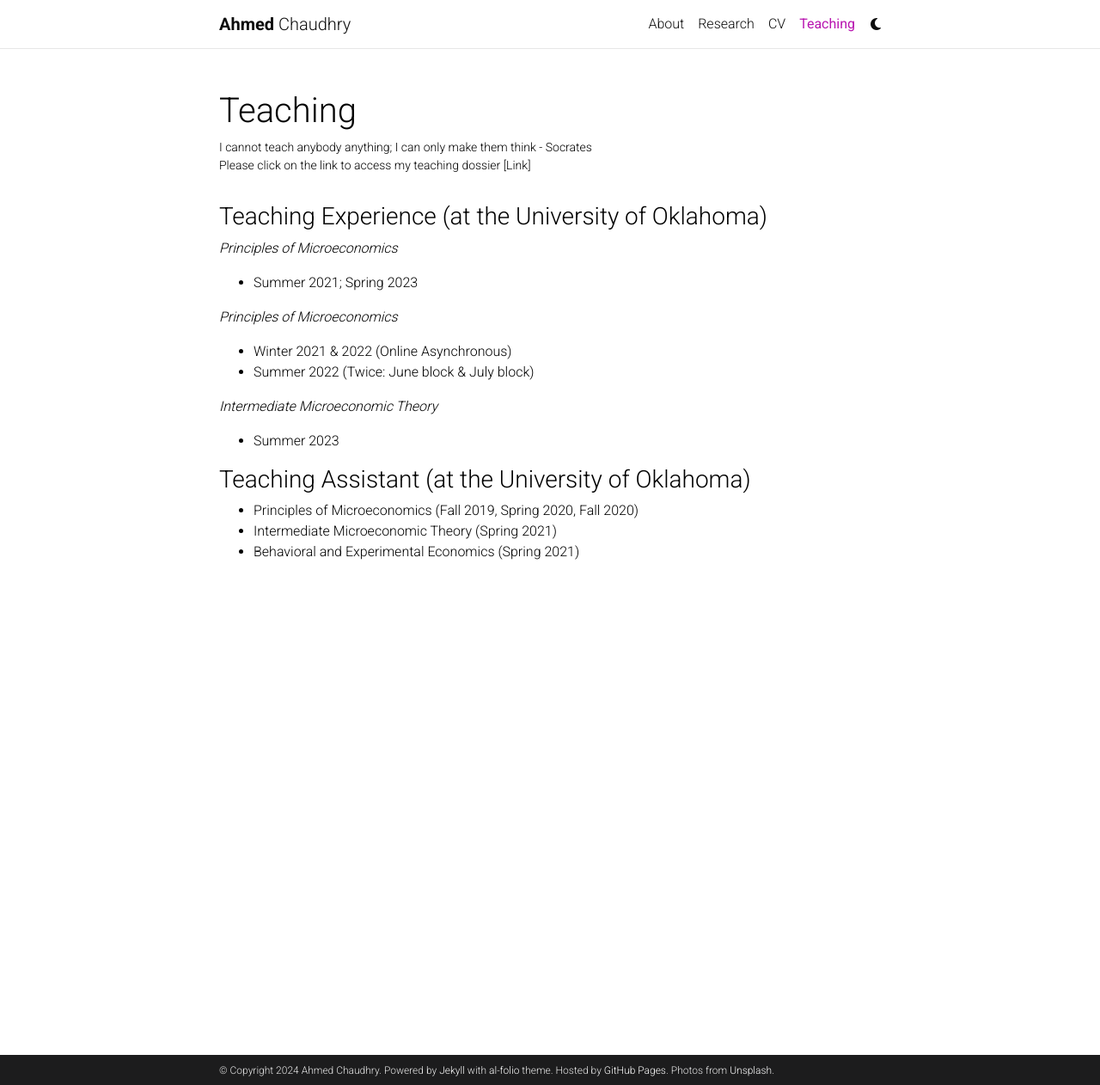
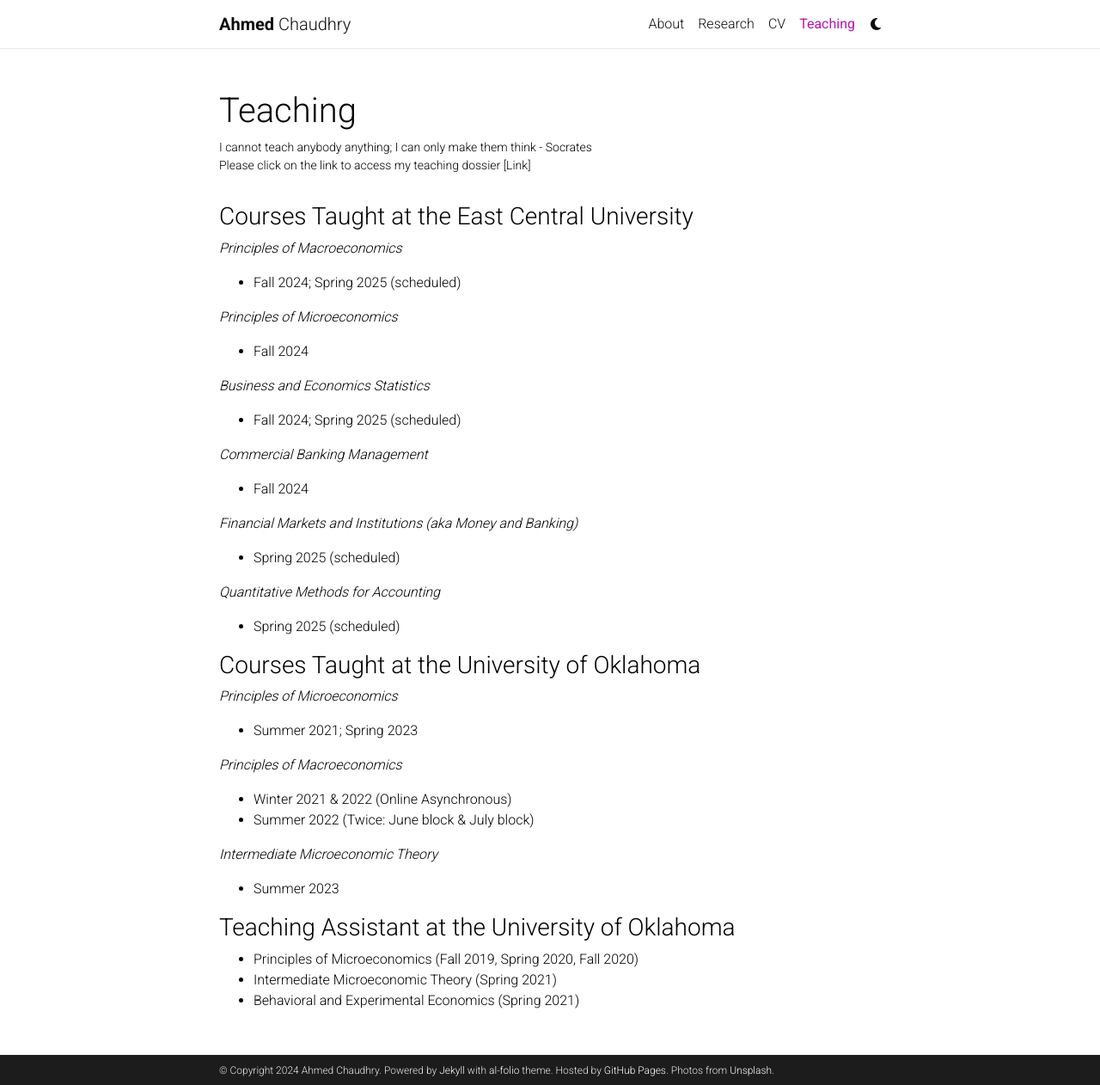
Before and after one commit to ahmedchaudhryy/ahmedchaudhryy.github.io, a Jekyll site: the page built from _pages/teaching.md, in a window 1280 px wide and 1262 px high. Shown: the whole window at 86% size. Built offline with Jekyll 4.4.1, drawn with Linux system fonts in a browser that asks for light colours; comment, search, counter and statistics services are not loaded; a style sheet for code colours, icons or effects is not loaded.

Commit message:
Update teaching.md

```diff
--- a/_pages/teaching.md
+++ b/_pages/teaching.md
@@ -2,17 +2,38 @@
 layout: page
 permalink: /teaching/
 title: Teaching
-description: I cannot teach anybody anything; I can only make them think - Socrates <br> Please click on the link to access my teaching dossier <a href='https://drive.google.com/file/d/1z5G0PW0LeU_AG0Tny1Bot7VTHSq3KNDE/view?usp=sharing'>[Link]</a>
+description: I cannot teach anybody anything; I can only make them think - Socrates <br> Please click on the link to access my teaching dossier <a href='https://drive.google.com/file/d/1UOcb0-Wu90lcBKCoEmqsQ5hC_eHDaO_u/view?usp=sharing'>[Link]</a>
 nav: true
 nav_order: 5
 ---
 
-### Teaching Experience (at the University of Oklahoma)
+### Courses Taught at the East Central University
+
+*Principles of Macroeconomics*
+* Fall 2024; Spring 2025 (scheduled)
+
+*Principles of Microeconomics*
+* Fall 2024
+
+*Business and Economics Statistics*
+* Fall 2024; Spring 2025 (scheduled)
+
+*Commercial Banking Management*
+* Fall 2024
+
+*Financial Markets and Institutions (aka Money and Banking)*
+* Spring 2025 (scheduled)
+
+*Quantitative Methods for Accounting*
+* Spring 2025 (scheduled)
+
+
+### Courses Taught at the University of Oklahoma
 
 *Principles of Microeconomics*
 * Summer 2021; Spring 2023
 
-*Principles of Microeconomics*
+*Principles of Macroeconomics*
 * Winter 2021 & 2022 (Online Asynchronous)
 * Summer 2022 (Twice: June block & July block)
 
@@ -20,7 +41,7 @@
 * Summer 2023
 
 
-### Teaching Assistant (at the University of Oklahoma)
+### Teaching Assistant at the University of Oklahoma
 
 * Principles of Microeconomics (Fall 2019, Spring 2020, Fall 2020)
 * Intermediate Microeconomic Theory (Spring 2021)
```
